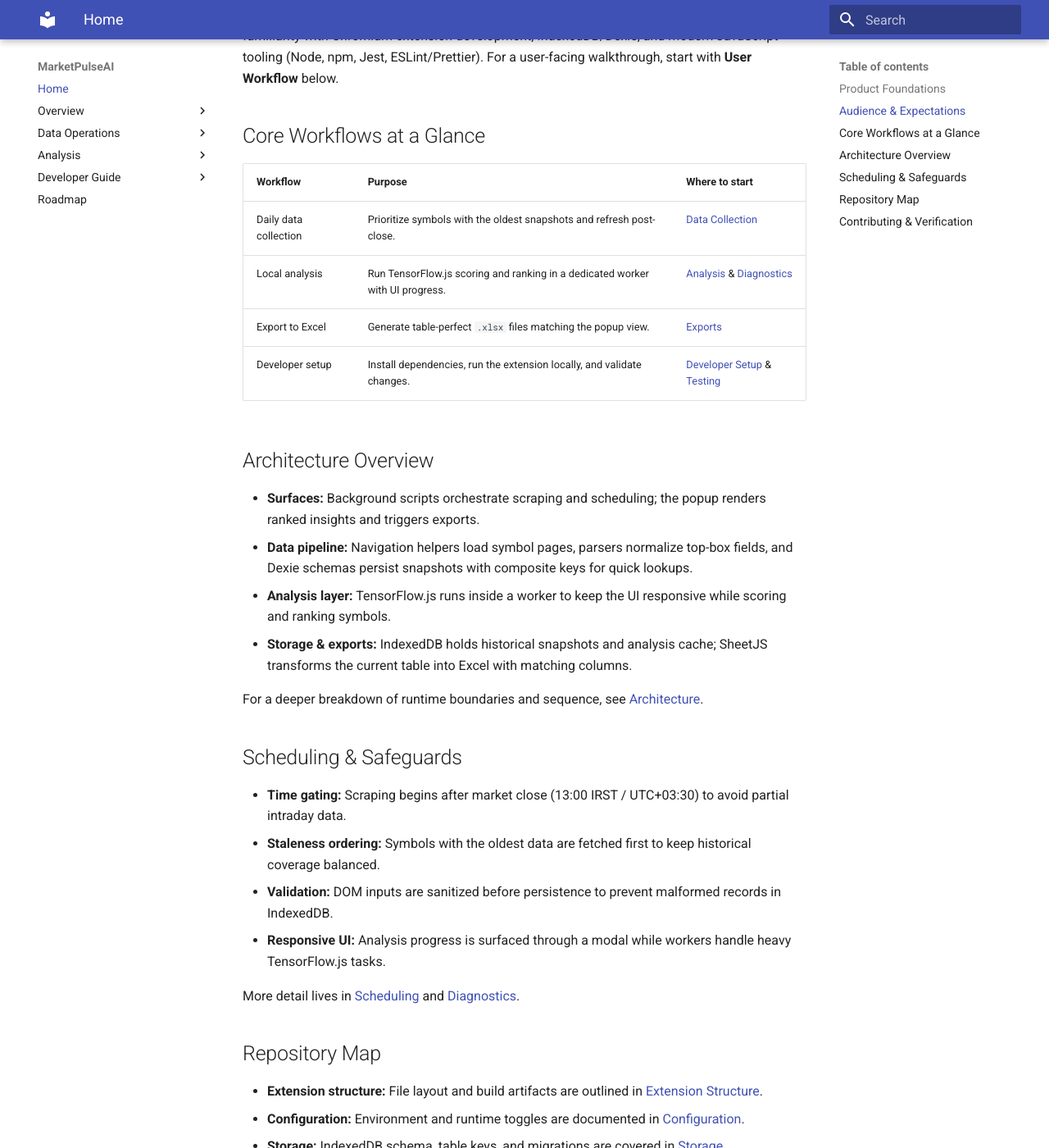
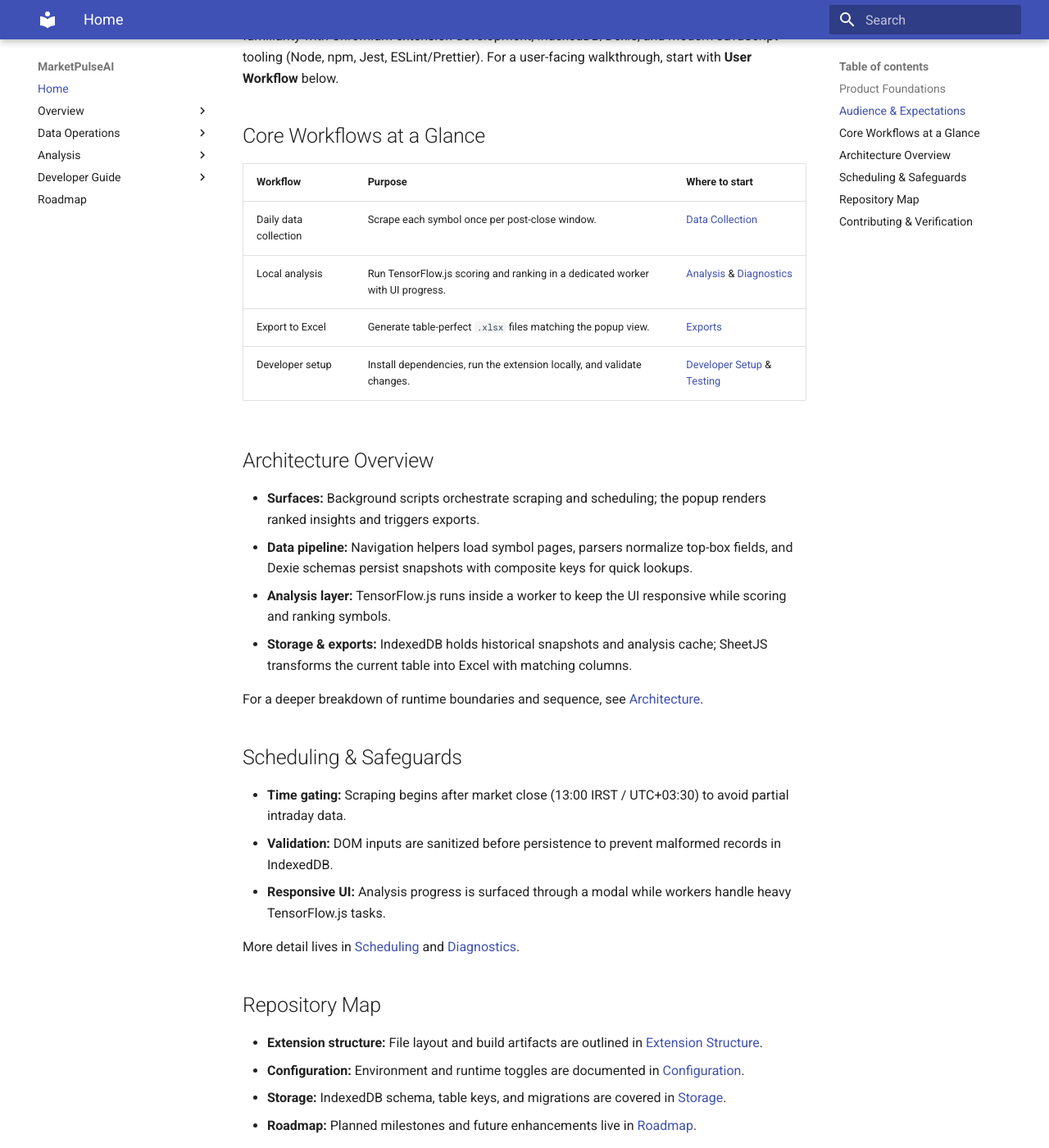
Before and after one commit to shari-ar/MarketPulseAI, an MkDocs documentation site: the page built from docs/index.md, in a window 1280 px wide and 1400 px high, scrolled down 687 px. Shown: the whole window at 82% size. Built offline with MkDocs 1.6.1 and Material for MkDocs 9.7.7, drawn with Linux system fonts in a browser that asks for light colours.

Commit message:
Remove staleness ordering from documentation

```diff
--- a/docs/index.md
+++ b/docs/index.md
@@ -17,7 +17,7 @@
 
 | Workflow              | Purpose                                                                       | Where to start                                          |
 | --------------------- | ----------------------------------------------------------------------------- | ------------------------------------------------------- |
-| Daily data collection | Prioritize symbols with the oldest snapshots and refresh post-close.          | [Data Collection](data-collection.md)                   |
+| Daily data collection | Scrape each symbol once per post-close window.                                | [Data Collection](data-collection.md)                   |
 | Local analysis        | Run TensorFlow.js scoring and ranking in a dedicated worker with UI progress. | [Analysis](analysis.md) & [Diagnostics](diagnostics.md) |
 | Export to Excel       | Generate table-perfect `.xlsx` files matching the popup view.                 | [Exports](exports.md)                                   |
 | Developer setup       | Install dependencies, run the extension locally, and validate changes.        | [Developer Setup](dev-setup.md) & [Testing](testing.md) |
@@ -34,7 +34,6 @@
 ## Scheduling & Safeguards
 
 - **Time gating:** Scraping begins after market close (13:00 IRST / UTC+03:30) to avoid partial intraday data.
-- **Staleness ordering:** Symbols with the oldest data are fetched first to keep historical coverage balanced.
 - **Validation:** DOM inputs are sanitized before persistence to prevent malformed records in IndexedDB.
 - **Responsive UI:** Analysis progress is surfaced through a modal while workers handle heavy TensorFlow.js tasks.
 
```
Also changed, not shown: docs/data-collection.md (+0 -1 lines), docs/scheduling.md (+0 -1 lines).
